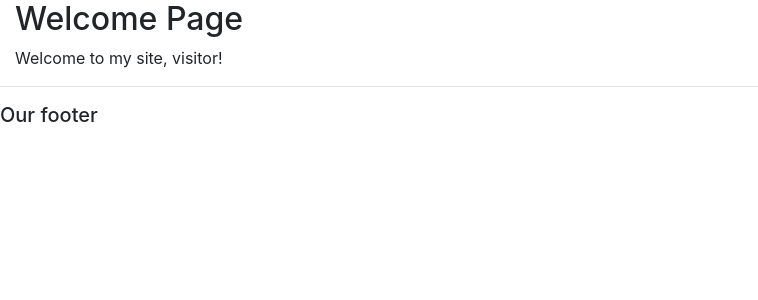
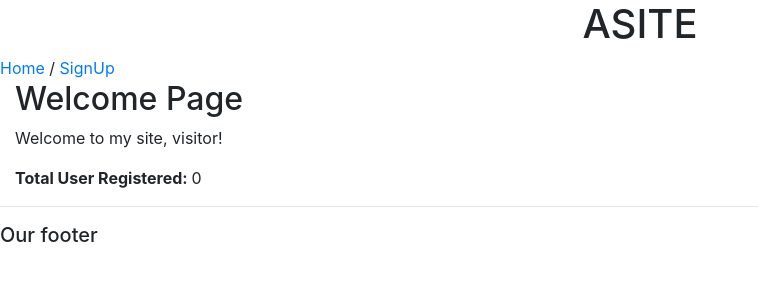
Before and after one commit to silverab/AuthApp, a Django app: page / in a window 1280 px wide. Shown: the top 300 px of the page, without its empty margins (0-758 px from the left). Run offline with Django 4.2, Linux system fonts and the light colour scheme; some libraries are stand-ins or nearby versions.

Commit message:
Sign Up
Created a SignUp form & register any user which you want

```diff
--- a/AuthApp/urls.py
+++ b/AuthApp/urls.py
@@ -21,5 +21,6 @@ from asite import views
 
 urlpatterns = [
     path('', views.home, name='home'),
+    path('signup/', views.SignUp, name='signup'),
     path('admin/', admin.site.urls),
 ]
--- a/asite/views.py
+++ b/asite/views.py
@@ -1,7 +1,25 @@
-from django.shortcuts import render
+from django.shortcuts import render, redirect
+from django.contrib.auth.models import User
+from django.contrib.auth.forms import UserCreationForm
+
 
 # Create your views here.
 
+def home(request):
+	count = User.objects.count()
 
-def home(request):
-	return render(request, 'home.html')
+	context = {'count': count}
+	return render(request, 'home.html', context)
+
+
+
+def SignUp(request):
+	if request.method == 'POST':
+		form = UserCreationForm(request.POST)
+		if form.is_valid():
+			form.save()
+			return redirect('home')
+	else:
+		form = UserCreationForm()
+	context = {'form': form }
+	return render(request, 'registration/signup.html', context)
--- a/templates/base.html
+++ b/templates/base.html
@@ -10,6 +10,9 @@
 
 </head>
 <body>
+  <h1 class="text-center">ASITE</h1>
+    <a href="{% url 'home' %}">Home</a> /
+    <a href="{% url 'signup' %}">SignUp</a>
 
   <div class="container-fluid">
   {% block content %}
--- a/templates/home.html
+++ b/templates/home.html
@@ -3,4 +3,5 @@
 {% block content %}
 	<h2>Welcome Page</h2>
 	<p>Welcome to my site, visitor!</p>
+	<strong>Total User Registered: </strong> {{count}}
 {% endblock content %}
```
Also changed, not shown: templates/registration/signup.html (added, +10 -0 lines).
